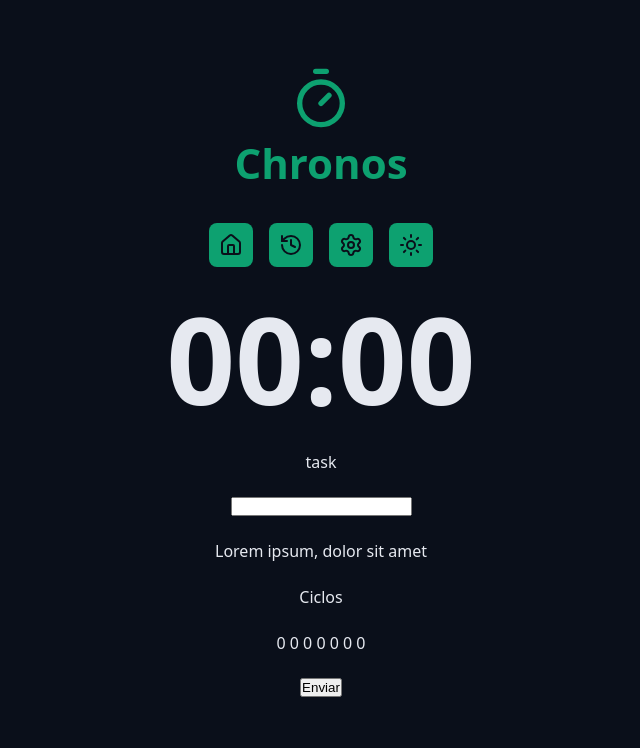
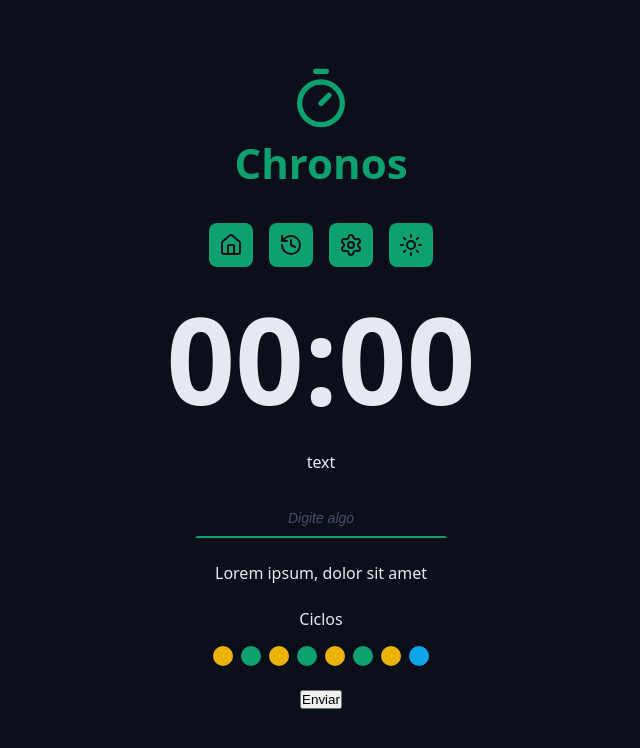
Before and after one commit to ruanmatheus1903/chronos-pomodoro, a React (Vite) app: page / in a window 1280 px wide. Shown: the top 748 px of the page, without its empty margins (319-959 px from the left). Built offline with nearby package versions, Linux system fonts and the light colour scheme.

Commit message:
cycles feito

```diff
--- a/src/App.tsx
+++ b/src/App.tsx
@@ -10,6 +10,7 @@
 import './styles/theme.css';
 import './styles/global.css';
 import { DefaultInput } from './components/DefaultInput';
+import { Cycles } from './components/Cycles';
 
 export function App() {
   return (
@@ -29,7 +30,13 @@
       <Container>
         <form className='form' action="">
           <div className='formRow'>
-          <DefaultInput  type='number'/>
+            <DefaultInput
+              labelText='text'
+              id='meuInput'
+              type='text'
+              placeholder='Digite algo'
+
+            />
           </div>
 
           <div className="formRow">
@@ -37,8 +44,7 @@
           </div>
 
           <div className="formRow">
-            <p>Ciclos</p>
-            <p>0 0 0 0 0 0 0 </p>
+            <Cycles />
           </div>
 
           <div className="formRow">
--- /dev/null
+++ b/src/components/Cycles/index.tsx
@@ -0,0 +1,29 @@
+import styles from './styles.module.css'
+
+export function Cycles() {
+    return (
+        <div className={styles.cycles}>
+            <span>Ciclos</span>
+
+            <div className={styles.cycleDots}>
+                <span className={`${styles.cycleDot}  ${styles.workTime}`}></span>
+
+                <span className={`${styles.cycleDot}  ${styles.shortBreakTime}`}></span>
+
+                <span className={`${styles.cycleDot}  ${styles.workTime}`}></span>
+
+                <span className={`${styles.cycleDot}  ${styles.shortBreakTime}`}></span>
+
+                <span className={`${styles.cycleDot}  ${styles.workTime}`}></span>
+
+                <span className={`${styles.cycleDot}  ${styles.shortBreakTime}`}></span>
+
+                <span className={`${styles.cycleDot}  ${styles.workTime}`}></span>
+
+                <span className={`${styles.cycleDot}  ${styles.longBreakTime}`}></span>
+
+
+            </div>
+        </div>
+    );
+}
--- /dev/null
+++ b/src/components/Cycles/styles.module.css
@@ -0,0 +1,33 @@
+.cycles {
+    display: flex;
+    flex-direction: column;
+    align-items: center;
+    justify-content: center;
+    gap: 1.6rem;
+
+}
+
+.cycleDots {
+    display:flex;
+    gap: 0.8rem;
+}
+
+.cycleDot {
+    display: block;
+    width: 2rem;
+    height: 2rem;
+    background-color: var(--primary);
+    border-radius: 50%;
+}
+
+.workTime {
+    background-color: var(--warning);
+}
+
+.shortBreakTime {
+      background-color: var(--primary);
+}
+
+.longBreakTime {
+    background-color: var(--info);
+}
--- a/src/components/DefaultInput/index.tsx
+++ b/src/components/DefaultInput/index.tsx
@@ -1,14 +1,17 @@
-type DefaultInputProps = {
-    type: 'text' | 'number' | 'search' ;
-};
+import styles from './styles.module.css';
 
 
 
-export function DefaultInput({type}: DefaultInputProps) {
+type DefaultInputProps = {
+    id: string;
+    labelText: string;
+} & React.ComponentProps<'input'>;
+
+export function DefaultInput({ id,type, labelText, ...rest }: DefaultInputProps) {
  return(
     <>
-<label htmlFor="meuInput">task</label>
-<input id='meuInput' type={type} />
+ <label htmlFor={id}>{labelText}</label>
+<input className={styles.input} id={id} type={type} {...rest} />
 </>
  );
 }
--- /dev/null
+++ b/src/components/DefaultInput/styles.module.css
@@ -0,0 +1,29 @@
+.input {
+    background-color: transparent;
+    border: none;
+    text-align: center;
+    font-size: 1.8rem;
+    padding: 0.8rem;
+    color: var(--text-default);
+    outline: none;
+
+    border: 0.2rem solid transparent;
+      border-bottom: 0.2rem solid var(--primary);
+      transition: all 0.1s ease-in-out;
+}
+
+.input:focus {
+    border-radius: 0.8rem;
+   border: 0.2rem solid var(--primary);
+}
+
+.input::placeholder {
+    color: var(--gray-500);
+    font-size: 1.4rem;
+    font-style: italic;
+}
+
+.input:disabled {
+    border-bottom: 0.2rem solid var (--disable);
+    color: var(--text-muted);
+}
```
